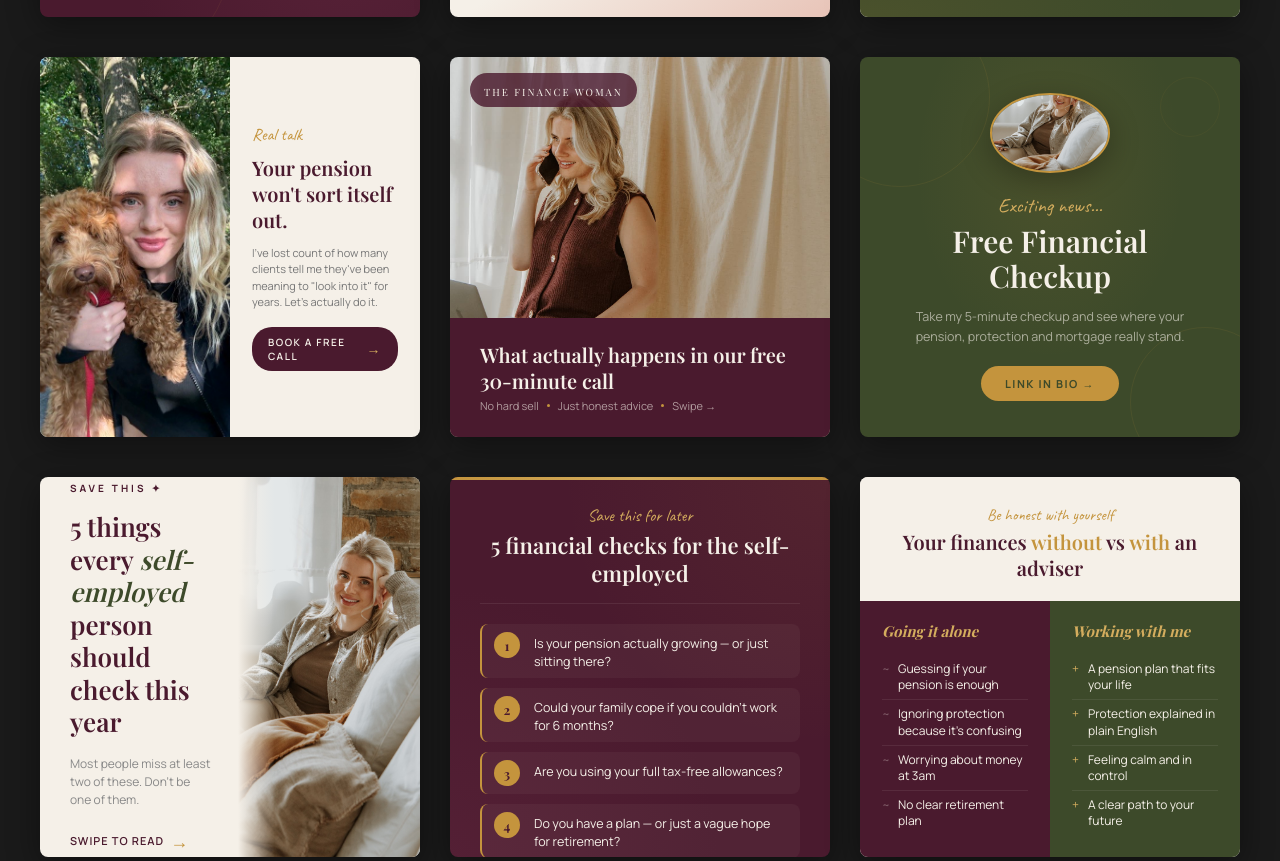
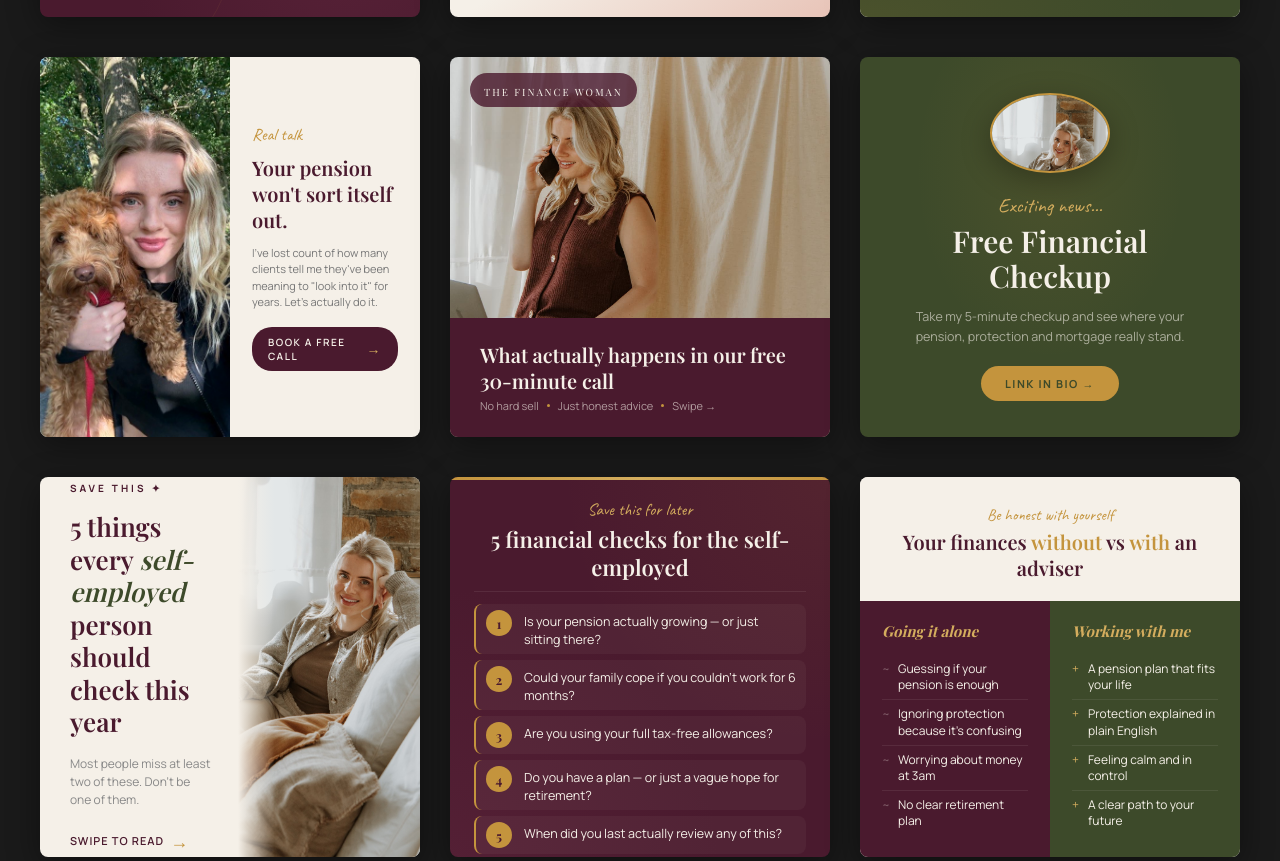
Before and after one commit to maxyouellwork/thefinancewoman-instagram, a plain HTML site: page index.html in a window 1280 px wide. Shown: the part 823-1684 px from the top of the page. Drawn offline with nearby package versions, Linux system fonts and the light colour scheme; a web font is replaced by a local one.

Commit message:
Fix template issues: This or That backgrounds, announcement circle, textured readability, tips list spacing
- Fix This or That: option A had no background due to :first-of-type CSS bug (all siblings are divs), switched to :nth-child selectors
- Fix Announcement: remove distracting decorative circles, fix Romany photo cropping with object-position: top
- Fix Textured Quote: increase overlay opacity from 0.45 to 0.65 for better text readability
- Fix Tips List: tighten padding/gaps so all 5 items fit within the square

Co-Authored-By: Claude Opus 4.6 <noreply@anthropic.com>

```diff
--- a/index.html
+++ b/index.html
@@ -443,7 +443,7 @@
       background-image:
         radial-gradient(ellipse at 100% 0%, rgba(196,148,61,0.08) 0%, transparent 50%),
         radial-gradient(ellipse at 0% 100%, rgba(107,45,69,0.3) 0%, transparent 50%);
-      padding: 28px 30px;
+      padding: 22px 24px;
       display: flex;
       flex-direction: column;
       position: relative;
@@ -460,8 +460,8 @@
     }
     .t-tips .tips-header {
       text-align: center;
-      margin-bottom: 20px;
-      padding-bottom: 16px;
+      margin-bottom: 12px;
+      padding-bottom: 10px;
       border-bottom: 1px solid rgba(245,240,232,0.08);
     }
     .t-tips .tips-header .tag {
@@ -482,13 +482,13 @@
       display: flex;
       flex-direction: column;
       justify-content: center;
-      gap: 10px;
+      gap: 6px;
     }
     .t-tips .tip-item {
       display: flex;
       align-items: flex-start;
-      gap: 14px;
-      padding: 8px 12px;
+      gap: 12px;
+      padding: 6px 10px;
       background: rgba(245,240,232,0.04);
       border-radius: 8px;
       border-left: 2px solid var(--gold);
@@ -515,8 +515,8 @@
     }
     .t-tips .tips-footer {
       text-align: center;
-      margin-top: 16px;
-      padding-top: 14px;
+      margin-top: 10px;
+      padding-top: 10px;
       border-top: 1px solid rgba(245,240,232,0.08);
     }
     .t-tips .tips-footer span {
@@ -734,11 +734,11 @@
       gap: 18px;
       position: relative;
     }
-    .t-this-that .tt-option:first-of-type {
+    .t-this-that .tt-option:nth-child(2) {
       background: var(--burgundy);
       background-image: radial-gradient(ellipse at 100% 0%, rgba(196,148,61,0.1) 0%, transparent 60%);
     }
-    .t-this-that .tt-option:last-of-type {
+    .t-this-that .tt-option:nth-child(3) {
       background: var(--olive);
       background-image: radial-gradient(ellipse at 0% 100%, rgba(196,148,61,0.1) 0%, transparent 60%);
     }
@@ -800,6 +800,7 @@
       width: 100%;
       height: 100%;
       object-fit: cover;
+      object-position: top center;
     }
     .t-announce .announce-kicker {
       font-family: 'Caveat', cursive;
@@ -834,13 +835,8 @@
       border-radius: 30px;
     }
     .t-announce .corner-deco {
-      position: absolute;
-      border: 1px solid rgba(196,148,61,0.1);
-      border-radius: 50%;
-    }
-    .t-announce .corner-deco.tl { top: -50px; left: -50px; width: 180px; height: 180px; }
-    .t-announce .corner-deco.br { bottom: -40px; right: -40px; width: 150px; height: 150px; }
-    .t-announce .corner-deco.mid { top: 20px; right: 20px; width: 60px; height: 60px; border-color: rgba(196,148,61,0.06); }
+      display: none;
+    }
 
     /* ================================
        TEMPLATE 12: Before/After or VS
@@ -1722,7 +1718,7 @@
       content: '';
       position: absolute;
       inset: 0;
-      background: rgba(74,26,46,0.45);
+      background: rgba(74,26,46,0.65);
     }
     .t-textured .tx-logo {
       position: absolute;
```
